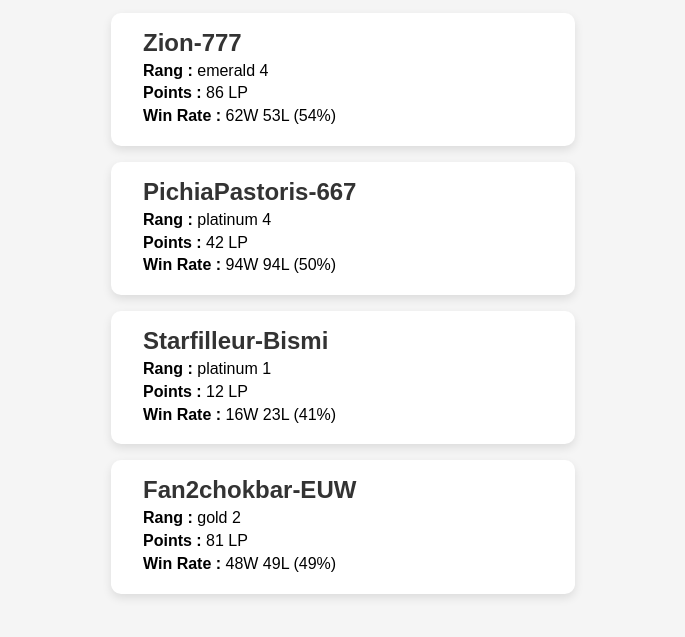
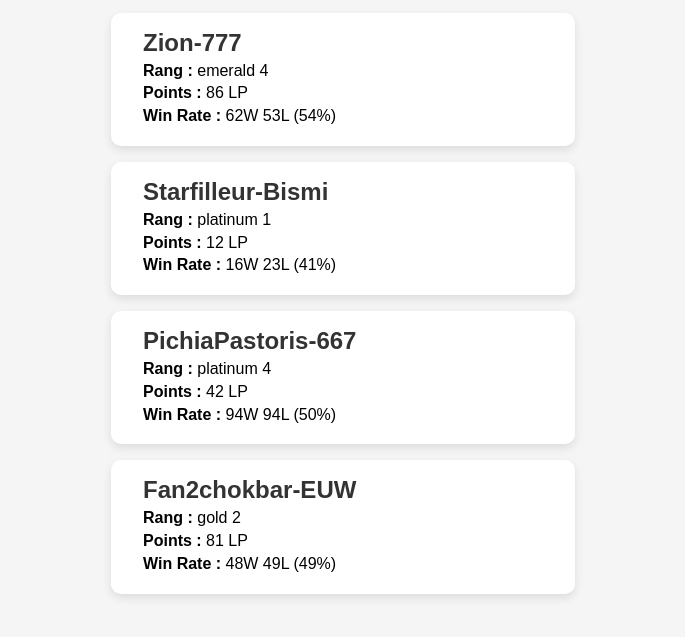
Before and after one commit to RomainTheron22/ScrappingOpgg, a plain HTML site: page index.html in a window 1280 px wide. Shown: the part 177-814 px from the top of the page, without its empty margins (297-982 px from the left). Drawn offline with Linux system fonts and the light colour scheme.

Commit message:
Update index.html

```diff
--- a/index.html
+++ b/index.html
@@ -47,7 +47,7 @@
           const [tier, division] = rank.split(' ');
           const tierValue = rankOrder.indexOf(tier.charAt(0).toUpperCase() + tier.slice(1).toLowerCase());
           const divisionValue = 5 - (parseInt(division) || 5);
-          return tierValue * 10 + divisionValue;
+          return tierValue * 10 - divisionValue;
         }
 
         // Trier les joueurs par classement décroissant
```
